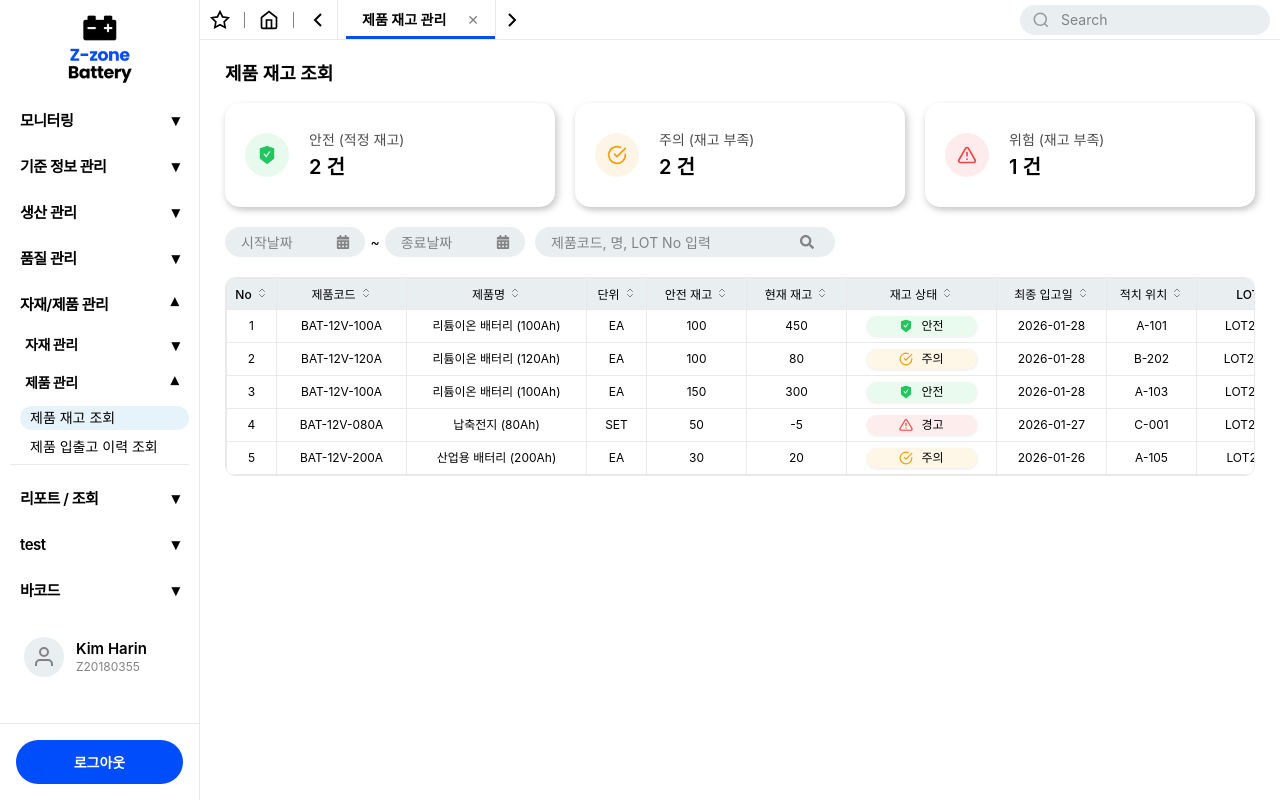
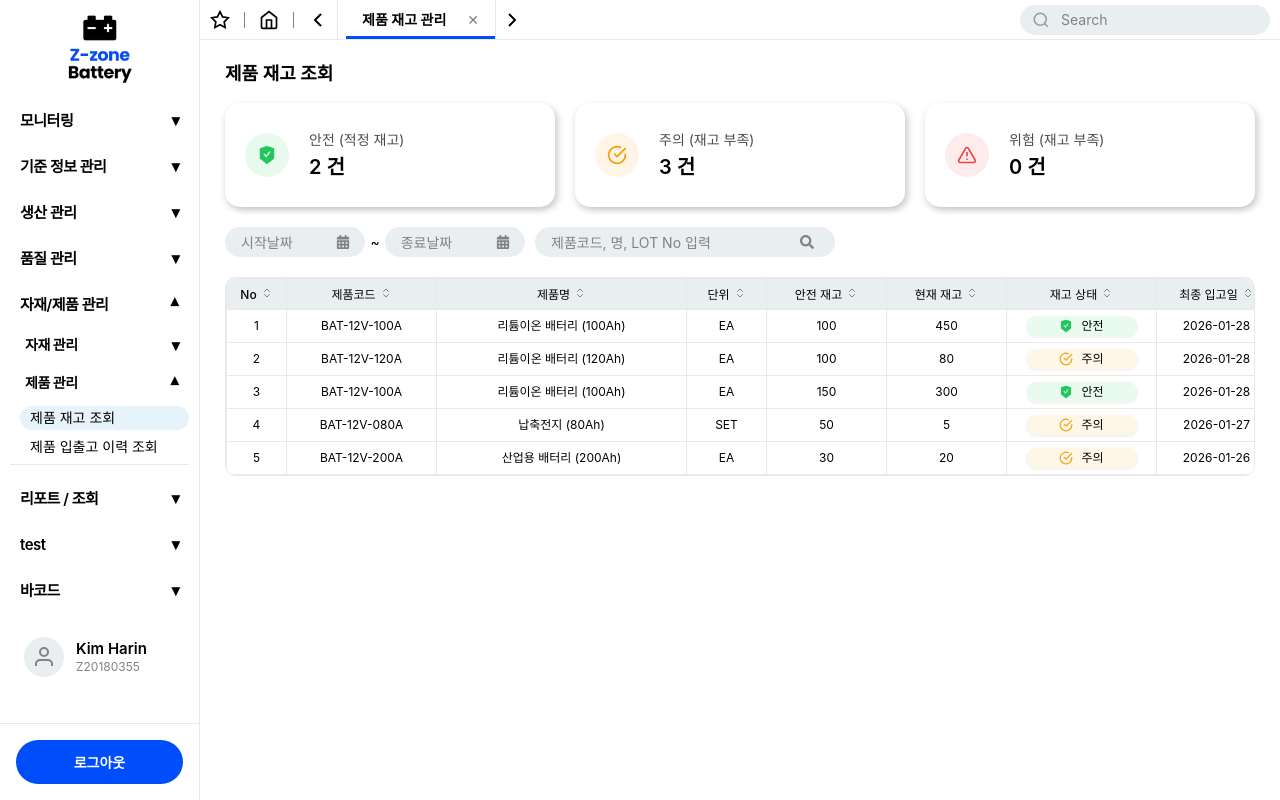
Before and after one commit to mes-team-2/React, a React (Create React App) app: page /mes/inventory/fg-inventory in a window 1280 px wide. Built offline with nearby package versions, Linux system fonts and the light colour scheme; sample sign-in values are in the browser's storage.

Commit message:
멘토 피드백 사항 반영 / 제품 재고조회 LOT 삭제

```diff
--- a/src/pages/inventory/FgInventory.js
+++ b/src/pages/inventory/FgInventory.js
@@ -34,7 +34,7 @@ const FgInventory = () => {
       { id: 1, p_code: 'BAT-12V-100A', p_name: '리튬이온 배터리 (100Ah)', lot: 'LOT260120-01', qty: 450, safe_qty: 100, unit: 'EA', loc: 'A-101', date: '2026-01-28' },
       { id: 2, p_code: 'BAT-12V-120A', p_name: '리튬이온 배터리 (120Ah)', lot: 'LOT260120-05', qty: 80, safe_qty: 100, unit: 'EA', loc: 'B-202', date: '2026-01-28' },
       { id: 3, p_code: 'BAT-12V-100A', p_name: '리튬이온 배터리 (100Ah)', lot: 'LOT260121-02', qty: 300, safe_qty: 150, unit: 'EA', loc: 'A-103', date: '2026-01-28' },
-      { id: 4, p_code: 'BAT-12V-080A', p_name: '납축전지 (80Ah)', lot: 'LOT260122-01', qty: -5, safe_qty: 50, unit: 'SET', loc: 'C-001', date: '2026-01-27' },
+      { id: 4, p_code: 'BAT-12V-080A', p_name: '납축전지 (80Ah)', lot: 'LOT260122-01', qty: 5, safe_qty: 50, unit: 'SET', loc: 'C-001', date: '2026-01-27' },
       { id: 5, p_code: 'BAT-12V-200A', p_name: '산업용 배터리 (200Ah)', lot: 'LOT260123-11', qty: 20, safe_qty: 30, unit: 'EA', loc: 'A-105', date: '2026-01-26' },
     ];
     setInventoryData(dummyData);
@@ -114,22 +114,36 @@ const FgInventory = () => {
 
   // 테이블 컬럼 정의
   const columns = useMemo(() => [
-    { key: 'id', label: 'No', width: 50, render: (val) => val },
-    { key: 'p_code', label: '제품코드', width: 130, render: (val) => <span>{val}</span> },
-    { key: 'p_name', label: '제품명', width: 180 },
-    { key: 'unit', label: '단위', width: 60, render: (val) => <span>{val}</span> },
-    { key: 'safe_qty', label: '안전 재고', width: 100, render: (val) => val.toLocaleString() },
-    { key: 'qty', label: '현재 재고', width: 100, render: (val) => <strong>{val.toLocaleString()}</strong> },
+    { key: 'id', label: 'No', width: 60, render: (val) => val },
+    {
+      key: 'p_code',
+      label: '제품코드',
+      width: 150,
+    },
+    { key: 'p_name', label: '제품명', width: 250 },
+    {
+      key: 'unit',
+      label: '단위',
+      width: 80,
+    },
+    {
+      key: 'safe_qty',
+      label: '안전 재고',
+      width: 120,
+      render: (val) => val.toLocaleString()
+    },
+    {
+      key: 'qty',
+      label: '현재 재고',
+      width: 120,
+    },
     {
       key: 'stock_status',
       label: '재고 상태',
       width: 150,
       render: (_, row) => <Status status={getStockStatus(row.qty, row.safe_qty)} />
     },
-    { key: 'date', label: '최종 입고일', width: 110 },
-    { key: 'loc', label: '적치 위치', width: 90 },
-    { key: 'lot', label: 'LOT NO', width: 140, render: (val) => <span >{val}</span> },
-
+    { key: 'date', label: '최종 입고일', width: 120 },
   ], []);
 
   // 이벤트 핸들러
@@ -157,6 +171,8 @@ const FgInventory = () => {
       stockQty: row.qty,
       safeQty: row.safe_qty,
       status: row.status,
+      lot: row.lot,
+      loc: row.loc
     };
     setSelectedDetail(detailData);
     setIsDrawerOpen(true);
```
